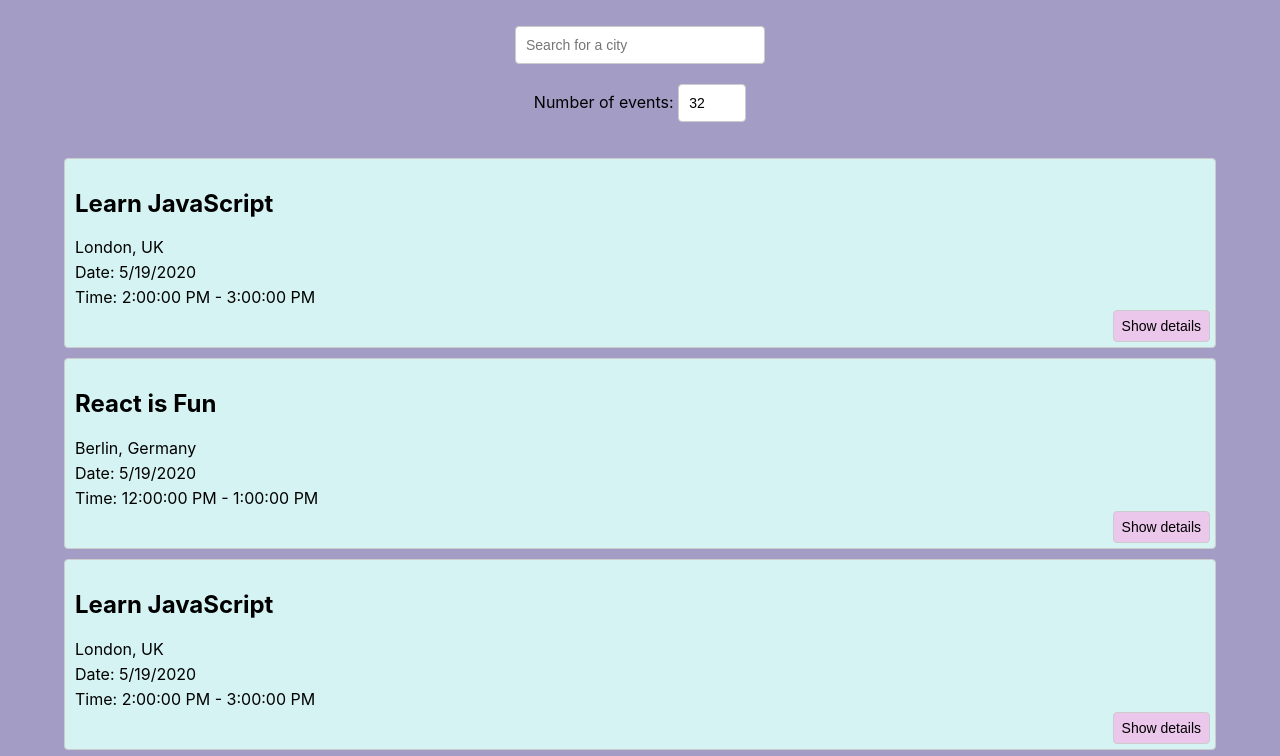
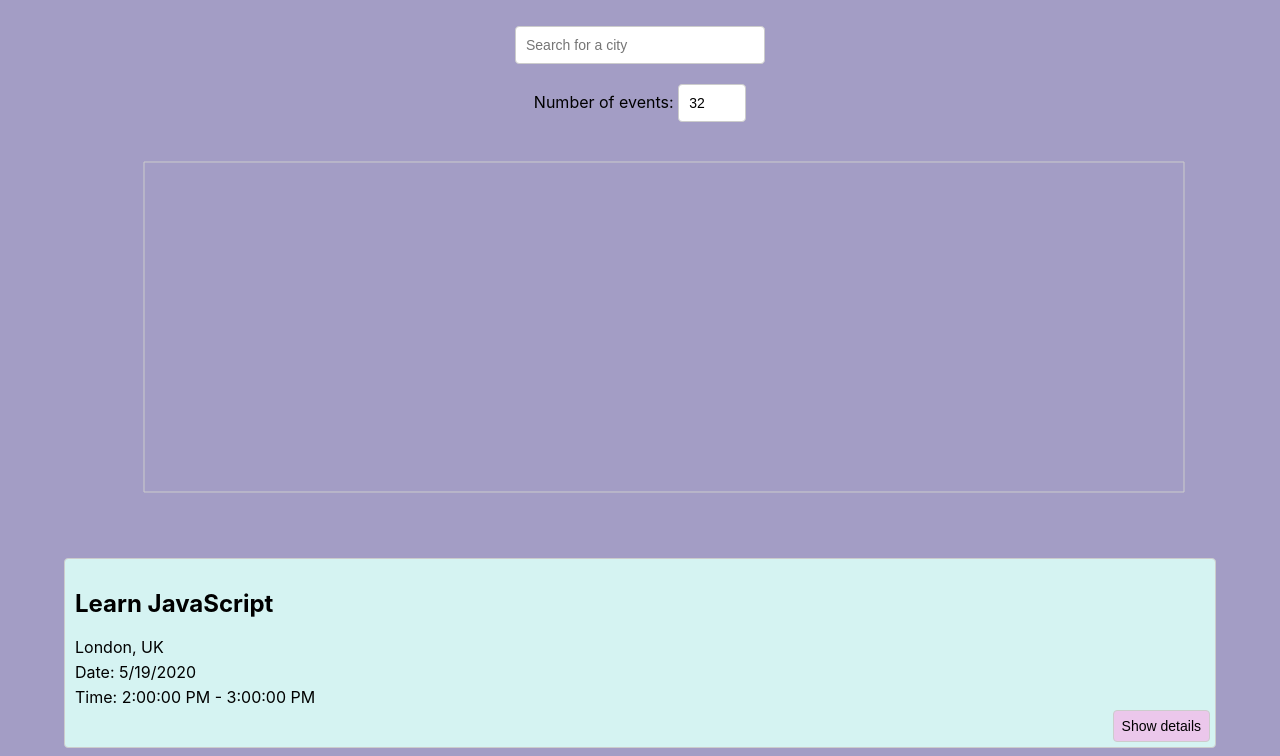
Before and after one commit to timone019/meet, a React (Create React App) app: page / in a window 1280 px wide. Shown: the top 756 px of the page. Built offline with nearby package versions, Linux system fonts and the light colour scheme; what atatus-spa would draw is missing.

Commit message:
4.10 added CityEventsChart component

```diff
--- a/package.json
+++ b/package.json
@@ -12,6 +12,7 @@
     "react": "^18.2.0",
     "react-dom": "^18.2.0",
     "react-scripts": "^5.0.1",
+    "recharts": "^2.12.3",
     "web-vitals": "^2.1.4",
     "workbox-background-sync": "^6.6.0",
     "workbox-broadcast-update": "^6.6.0",
--- a/src/App.js
+++ b/src/App.js
@@ -1,5 +1,6 @@
 // src/App.js
 
+import CityEventsChart from "./components/CityEventsChart";
 import EventList from "./components/EventList";
 import CitySearch from "./components/CitySearch";
 import NumberOfEvents from "./components/NumberOfEvents";
@@ -54,6 +55,7 @@
       </div>
       <CitySearch allLocations={allLocations} setCurrentCity={setCurrentCity} setInfoAlert={setInfoAlert} />
       <NumberOfEvents currentNOE={currentNOE} setCurrentNOE={setCurrentNOE} setErrorAlert={setErrorAlert} />
+      <CityEventsChart allLocations={allLocations} events={events} />
       <EventList events={events} data-testid="event-list" />
     </div>
   );
--- /dev/null
+++ b/src/components/CityEventsChart.js
@@ -0,0 +1,43 @@
+// src/components/CityEventsChart.js
+
+import { useState, useEffect } from 'react';
+import { ScatterChart, Scatter, XAxis, YAxis, CartesianGrid, Tooltip, ResponsiveContainer } from 'recharts';
+
+const CityEventsChart = ({ allLocations, events }) => {
+    const [data, setData] = useState([]);
+
+    useEffect(() => {
+        setData(getData()); // eslint-disable-next-line
+    }, [`${data}`]);
+
+    const getData = () => {
+        const data = allLocations.map((location) => {
+            const count = events.filter((event) => event.location === location).length
+            const city = location.split(', ')[0]
+            return { city, count };
+        })
+        return data;
+    };
+
+
+  return (
+    <ResponsiveContainer width="99%" height={400}>
+      <ScatterChart
+        margin={{
+          top: 20,
+          right: 20,
+          bottom: 20,
+          left: 20,
+        }}
+      >
+        <CartesianGrid />
+        `<XAxis type="category" dataKey="city" name="City" />`
+        `<YAxis type="number" dataKey="count" name="Number of events" />`
+        <Tooltip cursor={{ strokeDasharray: '3 3' }} />
+        <Scatter name="A school" data={data} fill="#8884d8" />
+      </ScatterChart>
+    </ResponsiveContainer>
+  );
+}
+
+export default CityEventsChart
```
Also changed, not shown: 1 other file (tests, documents, lock files or other folders).
